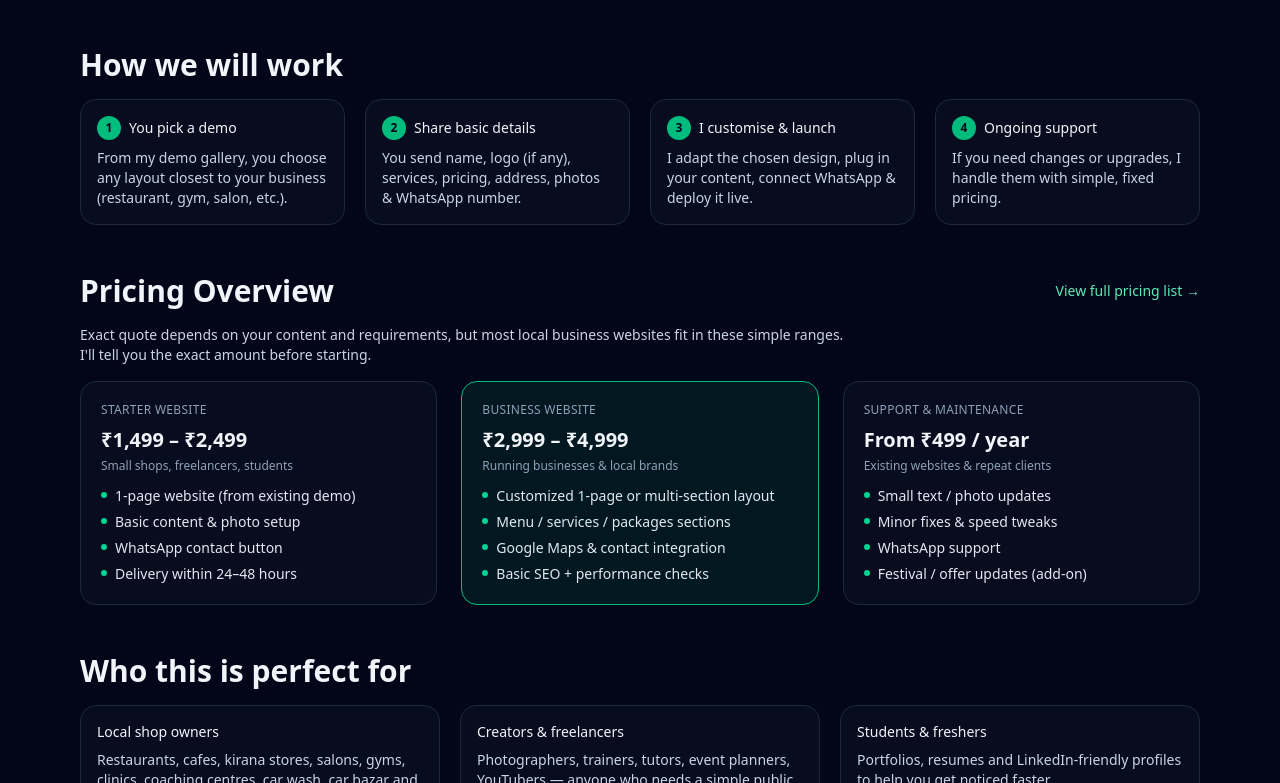
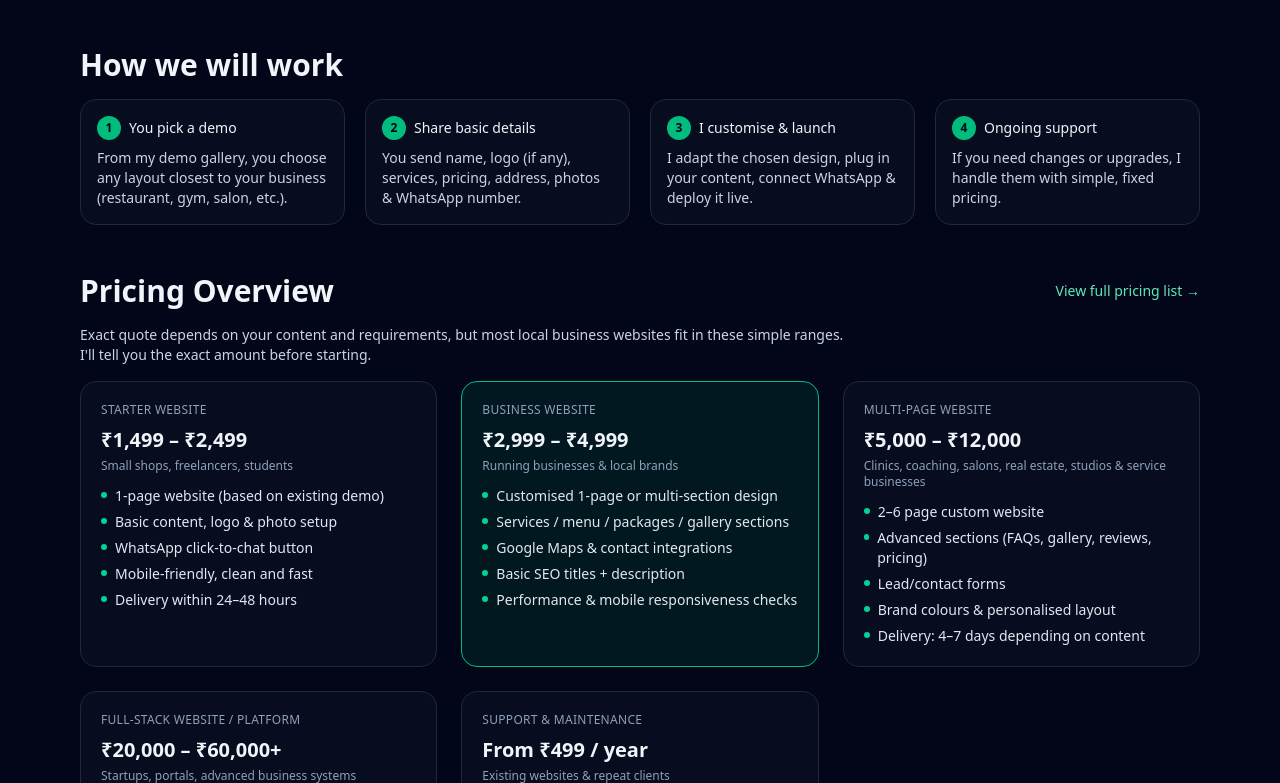
Before and after one commit to Gaurav786kumawat/web-agency, a Next.js app: page / in a window 1280 px wide. Shown: the part 2017-2800 px from the top of the page. Built offline with nearby package versions, Linux system fonts and the light colour scheme.

Commit message:
Update page.js

```diff
--- a/src/app/page.js
+++ b/src/app/page.js
@@ -55,9 +55,10 @@ const pricing = [
     price: "₹1,499 – ₹2,499",
     bestFor: "Small shops, freelancers, students",
     items: [
-      "1-page website (from existing demo)",
-      "Basic content & photo setup",
-      "WhatsApp contact button",
+      "1-page website (based on existing demo)",
+      "Basic content, logo & photo setup",
+      "WhatsApp click-to-chat button",
+      "Mobile-friendly, clean and fast",
       "Delivery within 24–48 hours",
     ],
   },
@@ -65,13 +66,39 @@ const pricing = [
     title: "Business Website",
     price: "₹2,999 – ₹4,999",
     bestFor: "Running businesses & local brands",
+    highlight: true,
     items: [
-      "Customized 1-page or multi-section layout",
-      "Menu / services / packages sections",
-      "Google Maps & contact integration",
-      "Basic SEO + performance checks",
+      "Customised 1-page or multi-section design",
+      "Services / menu / packages / gallery sections",
+      "Google Maps & contact integrations",
+      "Basic SEO titles + description",
+      "Performance & mobile responsiveness checks",
     ],
-    highlight: true,
+  },
+  {
+    title: "Multi-Page Website",
+    price: "₹5,000 – ₹12,000",
+    bestFor: "Clinics, coaching, salons, real estate, studios & service businesses",
+    items: [
+      "2–6 page custom website",
+      "Advanced sections (FAQs, gallery, reviews, pricing)",
+      "Lead/contact forms",
+      "Brand colours & personalised layout",
+      "Delivery: 4–7 days depending on content",
+    ],
+  },
+  {
+    title: "Full-Stack Website / Platform",
+    price: "₹20,000 – ₹60,000+",
+    bestFor: "Startups, portals, advanced business systems",
+    items: [
+      "Authentication (login/signup)",
+      "Payment integration (Razorpay / Stripe)",
+      "Admin panel / dashboard",
+      "Bookings, product listings, API-based features",
+      "Role-based access (admin, user, staff)",
+      "Built with modern frameworks + AI-assisted workflow",
+    ],
   },
   {
     title: "Support & Maintenance",
@@ -85,6 +112,7 @@ const pricing = [
     ],
   },
 ];
+
 
 const process = [
   {
```
